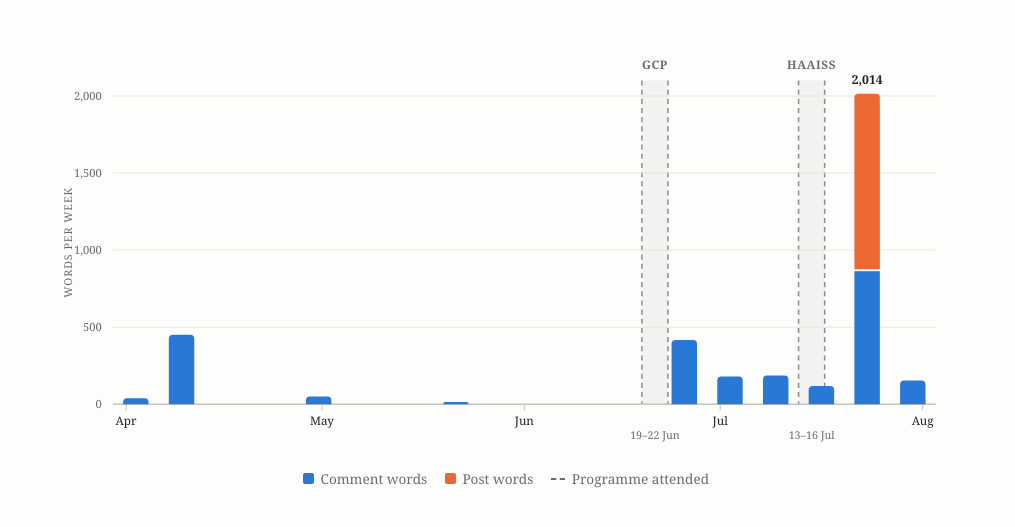
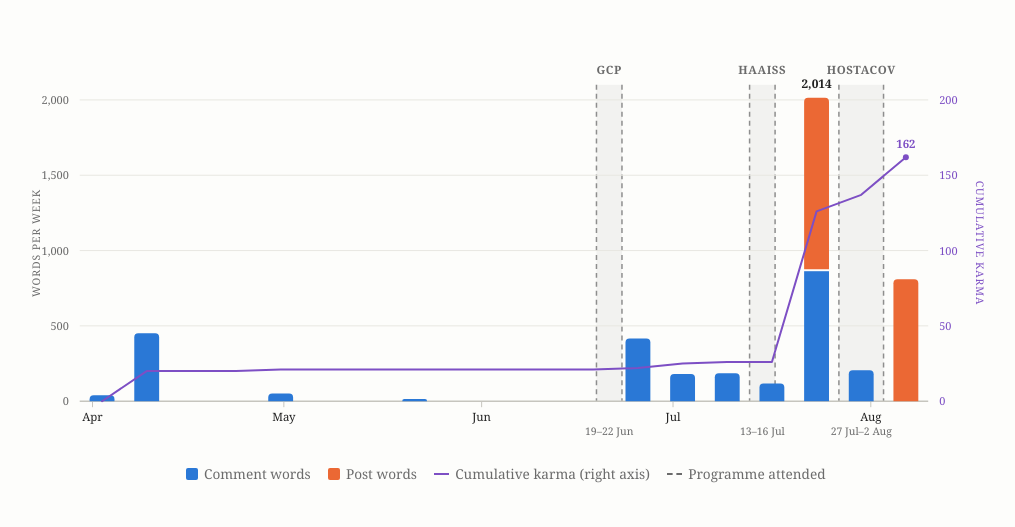
Before and after one commit to kurdsf/kurtpieper-com, a plain HTML site: page lw-graph/index.html in a window 1280 px wide. Shown: the part 129-656 px from the top of the page, without its empty margins (134-1149 px from the left). Drawn offline with Linux system fonts and the light colour scheme.

Commit message:
Add Hostacov Camp band, karma line, and week of 3 Aug to /lw-graph
Extend the chart one week to include the 809-word post of 3 August,
mark Hostacov Camp (27 Jul-2 Aug), and add a cumulative-karma line
on a right-hand axis ending at 162.

Co-Authored-By: Claude Fable 5 <noreply@anthropic.com>

```diff
--- a/lw-graph/index.html
+++ b/lw-graph/index.html
@@ -2,21 +2,21 @@
 <html lang="en">
 <head>
 <meta charset="utf-8">
-<title>LessWrong output, April&ndash;July 2026 &mdash; Kurt Pieper</title>
+<title>LessWrong output, April&ndash;August 2026 &mdash; Kurt Pieper</title>
 <meta name="viewport" content="width=device-width, initial-scale=1">
-<meta name="description" content="Weekly LessWrong words written, April to July 2026, with the GCP workshop and HAAISS marked.">
+<meta name="description" content="Weekly LessWrong words written and cumulative karma, April to August 2026, with the GCP workshop, HAAISS and Hostacov Camp marked.">
 <link rel="icon" href="/favicon.svg" type="image/svg+xml">
 <style>
   :root {
     --text: #222; --muted: #6b6b6b; --bg: #fdfdfb;
-    --s1: #2a78d6; --s2: #eb6834;
+    --s1: #2a78d6; --s2: #eb6834; --s3: #7d4fc4;
     --grid: #e8e7e1; --axis: #c6c5be;
     --flag: #6b6b6b; --flag-soft: rgba(107,107,107,.07);
   }
   @media (prefers-color-scheme: dark) {
     :root {
       --text: #e6e4df; --muted: #9a9a94; --bg: #151513;
-      --s1: #3987e5; --s2: #d95926;
+      --s1: #3987e5; --s2: #d95926; --s3: #a789e2;
       --grid: #2b2b27; --axis: #3d3d38;
       --flag: #9a9a94; --flag-soft: rgba(154,154,148,.10);
     }
@@ -36,57 +36,69 @@
     font-family: Charter, Georgia, "Times New Roman", serif;
     text-rendering: optimizeLegibility;
   }
-  .plot { width: min(56rem, 100%); margin: 0 auto; overflow-x: auto; }
-  svg.chart { display: block; min-width: 40rem; width: 100%; height: auto; }
+  .plot { width: min(60rem, 100%); margin: 0 auto; overflow-x: auto; }
+  svg.chart { display: block; min-width: 44rem; width: 100%; height: auto; }
   svg.chart .wk:hover rect[fill="transparent"] { fill: var(--flag-soft); }
   .legend {
     display: flex; flex-wrap: wrap; justify-content: center;
     gap: 1.1rem; align-items: center;
-    width: min(56rem, 100%); margin: 0 auto;
+    width: min(60rem, 100%); margin: 0 auto;
     font-size: .85rem; color: var(--muted);
   }
   .legend span { display: inline-flex; align-items: center; gap: .4rem; }
   .legend i { width: .7rem; height: .7rem; border-radius: 2px; flex: none; }
   .legend i.evt { height: 0; width: .9rem; border-radius: 0; border-top: 2px dashed var(--flag); }
+  .legend i.karma { height: 2px; width: .9rem; border-radius: 0; background: var(--s3); }
 </style>
 </head>
 <body>
 
 <div class="plot">
-<svg class="chart" viewBox="0 0 880 400" role="img" aria-labelledby="t d">
-<title id="t">Weekly LessWrong words written, 30 March to 2 August 2026</title>
-<desc id="d">Stacked bars of comment words and post words per week, with the GCP workshop (19&#8211;22 June) and HAAISS (13&#8211;16 July) marked. Output is near zero through April and May, resumes the day after GCP ends, and peaks at 2,014 words in the week of 20 July, the week after HAAISS.</desc>
-<g><rect x="573.43" y="26" width="25.65" height="318" fill="var(--flag-soft)"/>
-<line x1="573.43" y1="26" x2="573.43" y2="344" stroke="var(--flag)" stroke-width="1.5" stroke-dasharray="5 4" stroke-opacity=".75"/>
-<line x1="599.08" y1="26" x2="599.08" y2="344" stroke="var(--flag)" stroke-width="1.5" stroke-dasharray="5 4" stroke-opacity=".75"/>
-<text x="586.25" y="15" text-anchor="middle" font-size="11.5" font-weight="600" fill="var(--flag)" letter-spacing=".05em">GCP</text>
-<text x="586.25" y="378" text-anchor="middle" font-size="10.5" fill="var(--muted)">19&#8211;22 Jun</text></g>
-<g><rect x="727.33" y="26" width="25.65" height="318" fill="var(--flag-soft)"/>
-<line x1="727.33" y1="26" x2="727.33" y2="344" stroke="var(--flag)" stroke-width="1.5" stroke-dasharray="5 4" stroke-opacity=".75"/>
-<line x1="752.98" y1="26" x2="752.98" y2="344" stroke="var(--flag)" stroke-width="1.5" stroke-dasharray="5 4" stroke-opacity=".75"/>
-<text x="740.16" y="15" text-anchor="middle" font-size="11.5" font-weight="600" fill="var(--flag)" letter-spacing=".05em">HAAISS</text>
-<text x="740.16" y="378" text-anchor="middle" font-size="10.5" fill="var(--muted)">13&#8211;16 Jul</text></g>
-<line x1="54" y1="344" x2="862" y2="344" stroke="var(--axis)" stroke-width="1.5"/>
+<svg class="chart" viewBox="0 0 965 400" role="img" aria-labelledby="t d">
+<title id="t">Weekly LessWrong words written and cumulative karma, 30 March to 9 August 2026</title>
+<desc id="d">Stacked bars of comment words and post words per week, with a cumulative karma line and the GCP workshop (19&#8211;22 June), HAAISS (13&#8211;16 July) and Hostacov Camp (27 July&#8211;2 August) marked. Output is near zero through April and May, resumes the day after GCP ends, and peaks at 2,014 words in the week of 20 July, the week after HAAISS. An 809-word post follows Hostacov Camp on 3 August. Cumulative karma ends at 162, most of it earned in the week of 20 July.</desc>
+<g><rect x="573.44" y="26" width="25.65" height="318" fill="var(--flag-soft)"/>
+<line x1="573.44" y1="26" x2="573.44" y2="344" stroke="var(--flag)" stroke-width="1.5" stroke-dasharray="5 4" stroke-opacity=".75"/>
+<line x1="599.09" y1="26" x2="599.09" y2="344" stroke="var(--flag)" stroke-width="1.5" stroke-dasharray="5 4" stroke-opacity=".75"/>
+<text x="586.27" y="15" text-anchor="middle" font-size="11.5" font-weight="600" fill="var(--flag)" letter-spacing=".05em">GCP</text>
+<text x="586.27" y="378" text-anchor="middle" font-size="10.5" fill="var(--muted)">19&#8211;22 Jun</text></g>
+<g><rect x="727.35" y="26" width="25.65" height="318" fill="var(--flag-soft)"/>
+<line x1="727.35" y1="26" x2="727.35" y2="344" stroke="var(--flag)" stroke-width="1.5" stroke-dasharray="5 4" stroke-opacity=".75"/>
+<line x1="753" y1="26" x2="753" y2="344" stroke="var(--flag)" stroke-width="1.5" stroke-dasharray="5 4" stroke-opacity=".75"/>
+<text x="740.18" y="15" text-anchor="middle" font-size="11.5" font-weight="600" fill="var(--flag)" letter-spacing=".05em">HAAISS</text>
+<text x="740.18" y="378" text-anchor="middle" font-size="10.5" fill="var(--muted)">13&#8211;16 Jul</text></g>
+<g><rect x="817.13" y="26" width="44.89" height="318" fill="var(--flag-soft)"/>
+<line x1="817.13" y1="26" x2="817.13" y2="344" stroke="var(--flag)" stroke-width="1.5" stroke-dasharray="5 4" stroke-opacity=".75"/>
+<line x1="862.02" y1="26" x2="862.02" y2="344" stroke="var(--flag)" stroke-width="1.5" stroke-dasharray="5 4" stroke-opacity=".75"/>
+<text x="839.58" y="15" text-anchor="middle" font-size="11.5" font-weight="600" fill="var(--flag)" letter-spacing=".05em">HOSTACOV</text>
+<text x="839.58" y="378" text-anchor="middle" font-size="10.5" fill="var(--muted)">27 Jul&#8211;2 Aug</text></g>
+<line x1="54" y1="344" x2="906.91" y2="344" stroke="var(--axis)" stroke-width="1.5"/>
 <text x="43" y="348" text-anchor="end" font-size="11" fill="var(--muted)" style="font-variant-numeric:tabular-nums">0</text>
-<line x1="54" y1="268.29" x2="862" y2="268.29" stroke="var(--grid)" stroke-width="1"/>
-<text x="43" y="272.29" text-anchor="end" font-size="11" fill="var(--muted)" style="font-variant-numeric:tabular-nums">500</text>
-<line x1="54" y1="192.57" x2="862" y2="192.57" stroke="var(--grid)" stroke-width="1"/>
+<text x="917.91" y="348" font-size="11" fill="var(--s3)" style="font-variant-numeric:tabular-nums">0</text>
+<line x1="54" y1="268.28" x2="906.91" y2="268.28" stroke="var(--grid)" stroke-width="1"/>
+<text x="43" y="272.28" text-anchor="end" font-size="11" fill="var(--muted)" style="font-variant-numeric:tabular-nums">500</text>
+<text x="917.91" y="272.28" font-size="11" fill="var(--s3)" style="font-variant-numeric:tabular-nums">50</text>
+<line x1="54" y1="192.57" x2="906.91" y2="192.57" stroke="var(--grid)" stroke-width="1"/>
 <text x="43" y="196.57" text-anchor="end" font-size="11" fill="var(--muted)" style="font-variant-numeric:tabular-nums">1,000</text>
-<line x1="54" y1="116.86" x2="862" y2="116.86" stroke="var(--grid)" stroke-width="1"/>
-<text x="43" y="120.86" text-anchor="end" font-size="11" fill="var(--muted)" style="font-variant-numeric:tabular-nums">1,500</text>
-<line x1="54" y1="41.14" x2="862" y2="41.14" stroke="var(--grid)" stroke-width="1"/>
+<text x="917.91" y="196.57" font-size="11" fill="var(--s3)" style="font-variant-numeric:tabular-nums">100</text>
+<line x1="54" y1="116.85" x2="906.91" y2="116.85" stroke="var(--grid)" stroke-width="1"/>
+<text x="43" y="120.85" text-anchor="end" font-size="11" fill="var(--muted)" style="font-variant-numeric:tabular-nums">1,500</text>
+<text x="917.91" y="120.85" font-size="11" fill="var(--s3)" style="font-variant-numeric:tabular-nums">150</text>
+<line x1="54" y1="41.14" x2="906.91" y2="41.14" stroke="var(--grid)" stroke-width="1"/>
 <text x="43" y="45.14" text-anchor="end" font-size="11" fill="var(--muted)" style="font-variant-numeric:tabular-nums">2,000</text>
+<text x="917.91" y="45.14" font-size="11" fill="var(--s3)" style="font-variant-numeric:tabular-nums">200</text>
 <text x="14" y="185" font-size="10.5" fill="var(--muted)" text-anchor="middle" letter-spacing=".09em" transform="rotate(-90 14 185)">WORDS PER WEEK</text>
+<text x="954.91" y="185" font-size="10.5" fill="var(--s3)" text-anchor="middle" letter-spacing=".09em" transform="rotate(90 954.91 185)">CUMULATIVE KARMA</text>
 <line x1="66.83" y1="344" x2="66.83" y2="350" stroke="var(--axis)" stroke-width="1"/>
 <text x="66.83" y="364" text-anchor="middle" font-size="11.5" fill="var(--text)">Apr</text>
 <line x1="259.21" y1="344" x2="259.21" y2="350" stroke="var(--axis)" stroke-width="1"/>
 <text x="259.21" y="364" text-anchor="middle" font-size="11.5" fill="var(--text)">May</text>
-<line x1="458" y1="344" x2="458" y2="350" stroke="var(--axis)" stroke-width="1"/>
-<text x="458" y="364" text-anchor="middle" font-size="11.5" fill="var(--text)">Jun</text>
-<line x1="650.38" y1="344" x2="650.38" y2="350" stroke="var(--axis)" stroke-width="1"/>
-<text x="650.38" y="364" text-anchor="middle" font-size="11.5" fill="var(--text)">Jul</text>
-<line x1="849.17" y1="344" x2="849.17" y2="350" stroke="var(--axis)" stroke-width="1"/>
-<text x="849.17" y="364" text-anchor="middle" font-size="11.5" fill="var(--text)">Aug</text>
+<line x1="458.01" y1="344" x2="458.01" y2="350" stroke="var(--axis)" stroke-width="1"/>
+<text x="458.01" y="364" text-anchor="middle" font-size="11.5" fill="var(--text)">Jun</text>
+<line x1="650.4" y1="344" x2="650.4" y2="350" stroke="var(--axis)" stroke-width="1"/>
+<text x="650.4" y="364" text-anchor="middle" font-size="11.5" fill="var(--text)">Jul</text>
+<line x1="849.19" y1="344" x2="849.19" y2="350" stroke="var(--axis)" stroke-width="1"/>
+<text x="849.19" y="364" text-anchor="middle" font-size="11.5" fill="var(--text)">Aug</text>
 <g class="wk"><title>Week of 30 Mar: 39 words</title>
 <path d="M63.94,344V342.09a4,4 0 0 1 4,-4h17a4,4 0 0 1 4,4V344Z" fill="var(--s1)"/>
 <rect x="58.94" y="26" width="35" height="318" fill="transparent"/></g>
@@ -110,37 +122,44 @@
 <g class="wk"><title>Week of 25 May: 0 words</title>
 <rect x="418.06" y="26" width="35" height="318" fill="transparent"/></g>
 <g class="wk"><title>Week of 1 Jun: 0 words</title>
-<rect x="462.94" y="26" width="35" height="318" fill="transparent"/></g>
+<rect x="462.95" y="26" width="35" height="318" fill="transparent"/></g>
 <g class="wk"><title>Week of 8 Jun: 0 words</title>
-<rect x="507.83" y="26" width="35" height="318" fill="transparent"/></g>
+<rect x="507.84" y="26" width="35" height="318" fill="transparent"/></g>
 <g class="wk"><title>Week of 15 Jun: 0 words</title>
-<rect x="552.72" y="26" width="35" height="318" fill="transparent"/></g>
+<rect x="552.73" y="26" width="35" height="318" fill="transparent"/></g>
 <g class="wk"><title>Week of 22 Jun: 416 words</title>
-<path d="M602.61,344V285.01a4,4 0 0 1 4,-4h17a4,4 0 0 1 4,4V344Z" fill="var(--s1)"/>
-<rect x="597.61" y="26" width="35" height="318" fill="transparent"/></g>
+<path d="M602.62,344V285.01a4,4 0 0 1 4,-4h17a4,4 0 0 1 4,4V344Z" fill="var(--s1)"/>
+<rect x="597.62" y="26" width="35" height="318" fill="transparent"/></g>
 <g class="wk"><title>Week of 29 Jun: 180 words</title>
-<path d="M647.5,344V320.74a4,4 0 0 1 4,-4h17a4,4 0 0 1 4,4V344Z" fill="var(--s1)"/>
-<rect x="642.5" y="26" width="35" height="318" fill="transparent"/></g>
+<path d="M647.51,344V320.74a4,4 0 0 1 4,-4h17a4,4 0 0 1 4,4V344Z" fill="var(--s1)"/>
+<rect x="642.51" y="26" width="35" height="318" fill="transparent"/></g>
 <g class="wk"><title>Week of 6 Jul: 186 words</title>
-<path d="M692.39,344V319.83a4,4 0 0 1 4,-4h17a4,4 0 0 1 4,4V344Z" fill="var(--s1)"/>
-<rect x="687.39" y="26" width="35" height="318" fill="transparent"/></g>
+<path d="M692.4,344V319.83a4,4 0 0 1 4,-4h17a4,4 0 0 1 4,4V344Z" fill="var(--s1)"/>
+<rect x="687.4" y="26" width="35" height="318" fill="transparent"/></g>
 <g class="wk"><title>Week of 13 Jul: 118 words</title>
-<path d="M737.28,344V330.13a4,4 0 0 1 4,-4h17a4,4 0 0 1 4,4V344Z" fill="var(--s1)"/>
-<rect x="732.28" y="26" width="35" height="318" fill="transparent"/></g>
+<path d="M737.29,344V330.13a4,4 0 0 1 4,-4h17a4,4 0 0 1 4,4V344Z" fill="var(--s1)"/>
+<rect x="732.29" y="26" width="35" height="318" fill="transparent"/></g>
 <g class="wk"><title>Week of 20 Jul: 2,014 words</title>
-<rect x="782.17" y="213.32" width="25" height="130.68" fill="var(--s1)"/>
-<path d="M782.17,211.32V43.02a4,4 0 0 1 4,-4h17a4,4 0 0 1 4,4V211.32Z" fill="var(--s2)"/>
-<rect x="777.17" y="26" width="35" height="318" fill="transparent"/></g>
-<g class="wk"><title>Week of 27 Jul: 154 words</title>
-<path d="M827.06,344V324.68a4,4 0 0 1 4,-4h17a4,4 0 0 1 4,4V344Z" fill="var(--s1)"/>
-<rect x="822.06" y="26" width="35" height="318" fill="transparent"/></g>
-<text x="794.67" y="29.02" text-anchor="middle" font-size="12" font-weight="600" fill="var(--text)" style="font-variant-numeric:tabular-nums">2,014</text>
+<rect x="782.18" y="213.32" width="25" height="130.68" fill="var(--s1)"/>
+<path d="M782.18,211.32V43.02a4,4 0 0 1 4,-4h17a4,4 0 0 1 4,4V211.32Z" fill="var(--s2)"/>
+<rect x="777.18" y="26" width="35" height="318" fill="transparent"/></g>
+<g class="wk"><title>Week of 27 Jul: 206 words</title>
+<path d="M827.07,344V316.81a4,4 0 0 1 4,-4h17a4,4 0 0 1 4,4V344Z" fill="var(--s1)"/>
+<rect x="822.07" y="26" width="35" height="318" fill="transparent"/></g>
+<g class="wk"><title>Week of 3 Aug: 809 words</title>
+<path d="M871.96,344V225.49a4,4 0 0 1 4,-4h17a4,4 0 0 1 4,4V344Z" fill="var(--s2)"/>
+<rect x="866.96" y="26" width="35" height="318" fill="transparent"/></g>
+<polyline points="76.44,344 121.34,313.71 166.22,313.71 211.12,313.71 256,312.2 300.89,312.2 345.79,312.2 390.68,312.2 435.56,312.2 480.45,312.2 525.35,312.2 570.24,312.2 615.13,310.69 660.02,306.14 704.91,304.63 749.8,304.63 794.69,153.2 839.58,136.54 884.47,98.68" fill="none" stroke="var(--s3)" stroke-width="2" stroke-linejoin="round" stroke-linecap="round"/>
+<circle cx="884.47" cy="98.68" r="3" fill="var(--s3)"/>
+<text x="884.47" y="89.68" text-anchor="middle" font-size="11.5" font-weight="600" fill="var(--s3)" style="font-variant-numeric:tabular-nums">162</text>
+<text x="794.68" y="29.02" text-anchor="middle" font-size="12" font-weight="600" fill="var(--text)" style="font-variant-numeric:tabular-nums">2,014</text>
 </svg>
 </div>
 
 <p class="legend">
   <span><i style="background:var(--s1)"></i>Comment words</span>
   <span><i style="background:var(--s2)"></i>Post words</span>
+  <span><i class="karma"></i>Cumulative karma (right axis)</span>
   <span><i class="evt"></i>Programme attended</span>
 </p>
 
```
